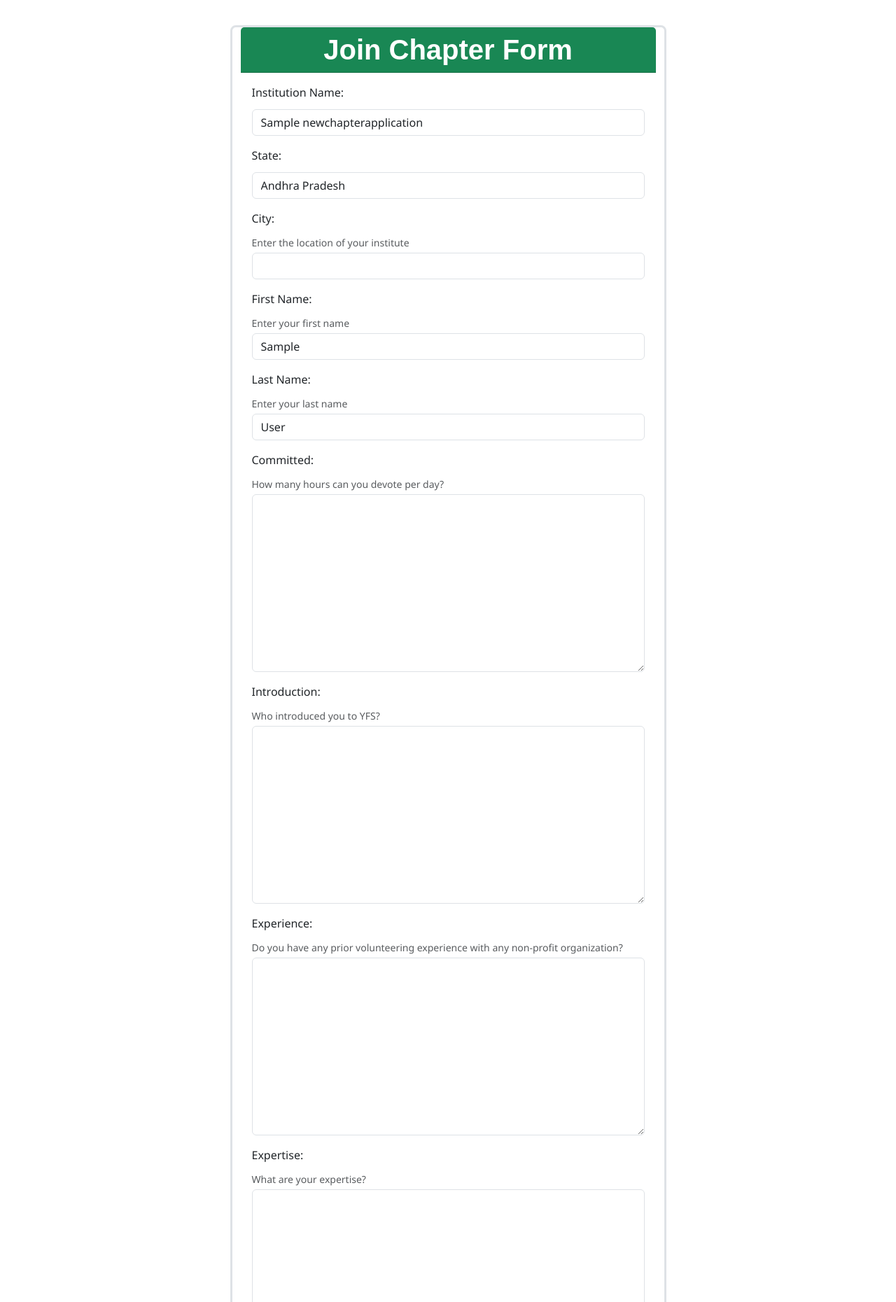
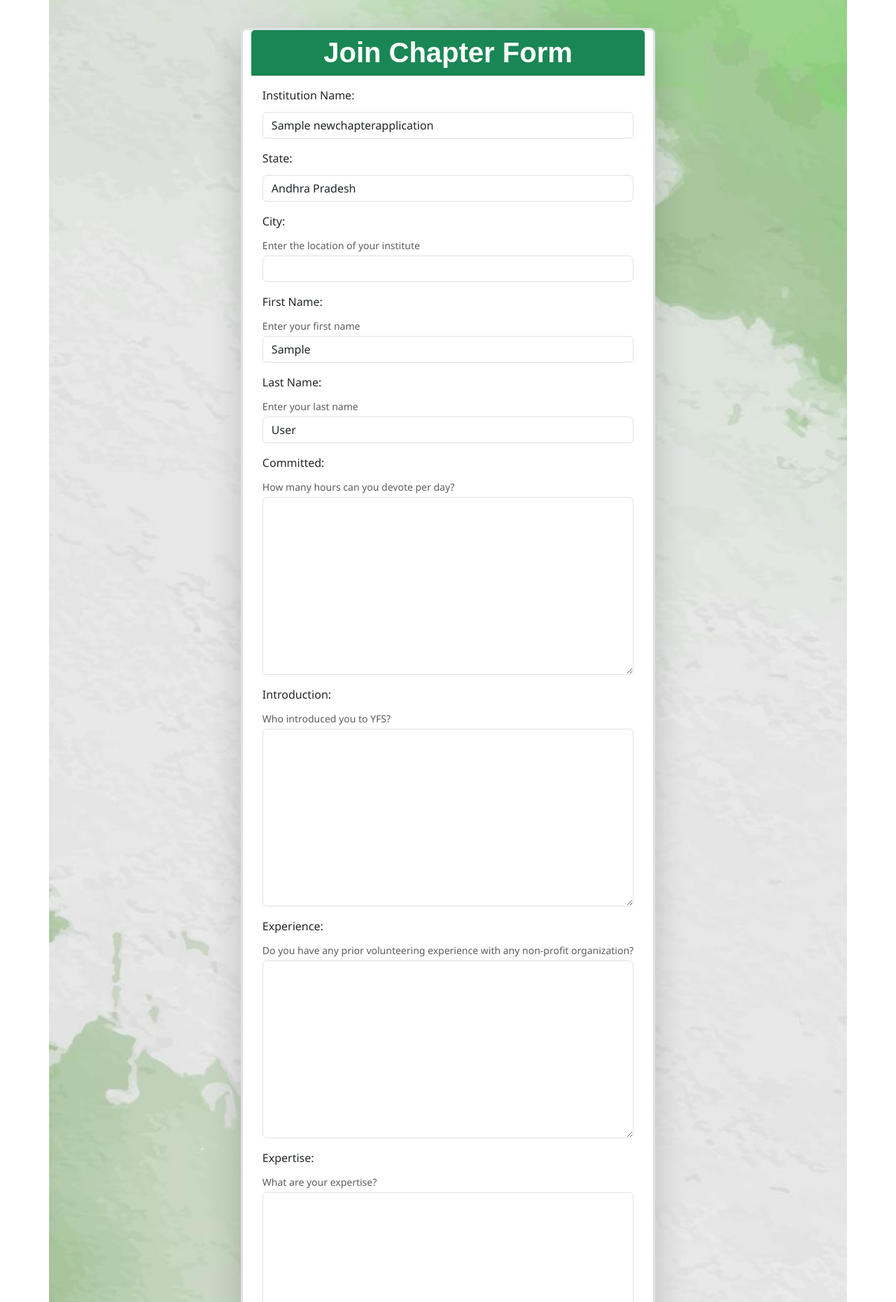
Before and after one commit to narayan071/yfs3, a Django app: page /chapters/join-chapter/ in a window 1280 px wide. Shown: the part 60-1920 px from the top of the page at 70% size. Run offline with Django 4.2, Linux system fonts and the light colour scheme; a user stored in the database is signed in; tables that the repository leaves empty hold one stand-in row (values such as "Sample post"); some libraries are stand-ins or nearby versions.

Commit message:
form styling

```diff
--- a/templates/chapters/index.html
+++ b/templates/chapters/index.html
@@ -1,5 +1,7 @@
 {% extends 'base.html' %}
 {% load static %}
+
+
 
 {% block content %}
 
@@ -76,7 +78,7 @@
             {% for chapter in allchapters %}
             {% if chapter.selected == True %}
             <a href="{% url 'chapterdetails' chapter_id=chapter.id %}" style="text-decoration: none; color: inherit;">
-            <div class="card m-3" >
+            <div class="card m-3 shadow" >
                 <div class="card-header">
                     <h5 class="card-title my-auto">{{ chapter.institution_name }}</h5>
                 </div>
--- a/templates/chapters/joinchapter.html
+++ b/templates/chapters/joinchapter.html
@@ -1,9 +1,23 @@
 {% extends 'base.html' %}
-
+{% load static %}
+{% block head %}
+<style>
+    .container {
+        background-image: url('{% static 'images/bg/bg2.jpg' %}');
+        background-size: cover;
+        background-repeat: no-repeat;
+        background-position: center;
+        min-height: 100vh; /* Set a minimum height to cover the entire viewport */
+        display: flex;
+        justify-content: center;
+        align-items: center;
+    }
+</style>
+{% endblock head %}
 {% block content %}
-<div class="container p-5 ">
+<div class="container">
     <div class="row">
-        <div class="card border border-3 rounded-3 m-5 col-md-7 mx-auto" >
+        <div class="card shadow-lg border border-3 rounded-3 col-md-12 mx-auto" style="margin: 100px;">
             <div class="card-header w-100">
                 <h1 class="display-6 fw-bold text-center my-auto">{{form.name}}</h1>
             </div>
```
Also changed, not shown: templates/carbonfp/calculator.html (+14 -0 lines), templates/carbonfp/result.html (+14 -0 lines), templates/chapters/joinus.html (+16 -2 lines), templates/chapters/newchapter.html (+16 -2 lines), static/images/bg/bg2.jpg (added), 1 other file.
